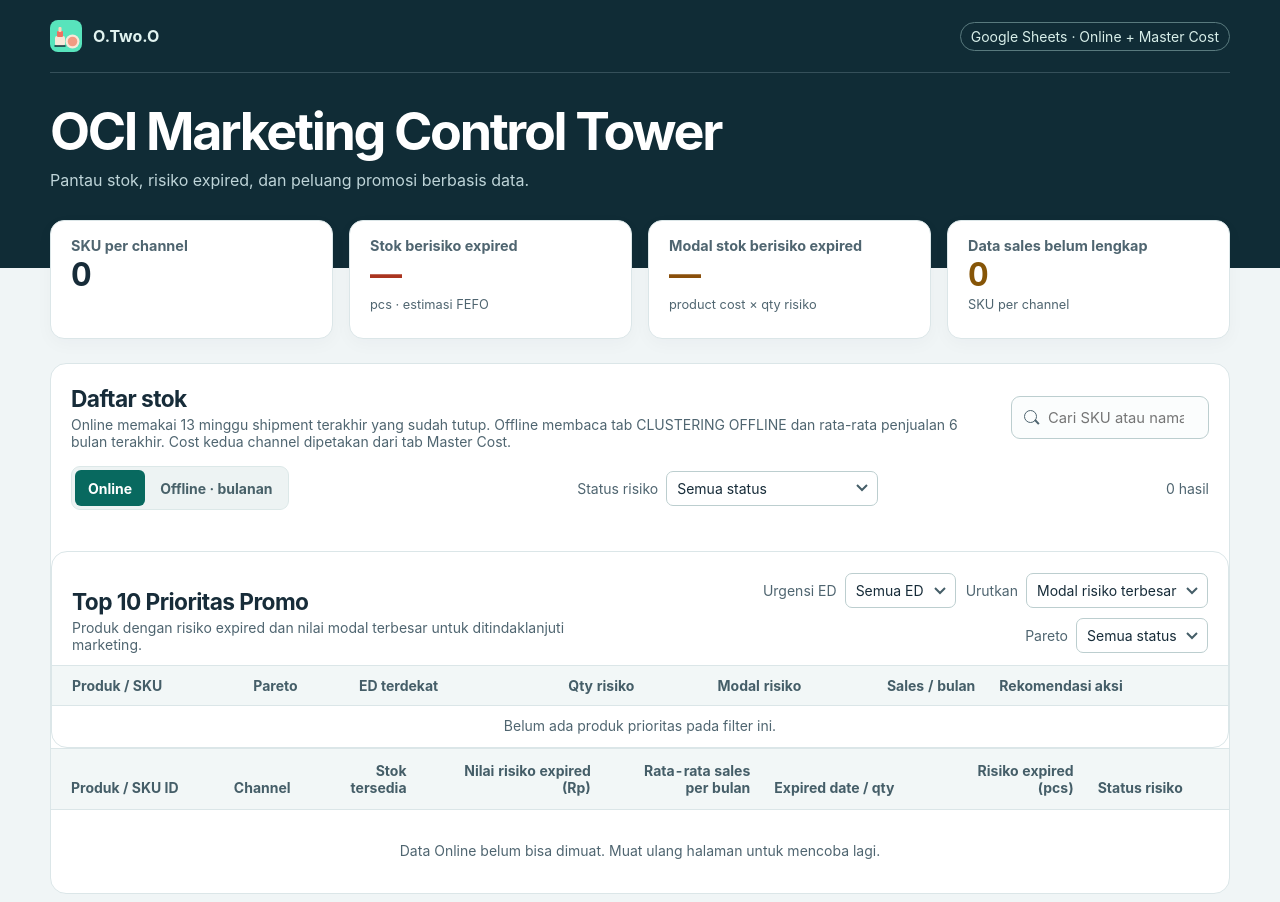
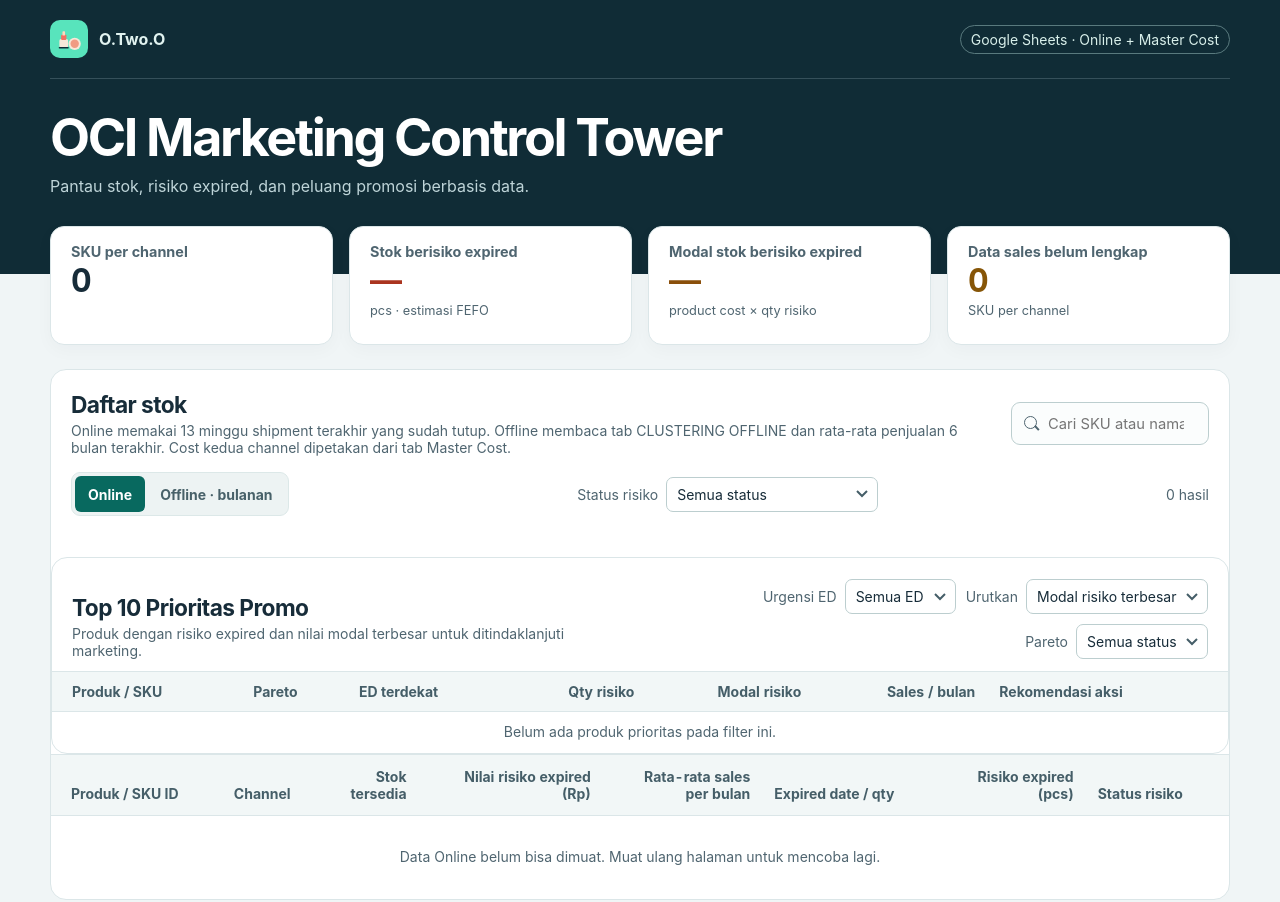
Before and after one commit to khoerulamry0-netizen/oci-indonesia-safelife, a website with bundled scripts: page index.html in a window 1280 px wide. Shown: the top 902 px of the page. Built offline with nearby package versions, Linux system fonts and the light colour scheme; files whose address does not match are found by name.

Commit message:
Polish O.Two.O brand icon

```diff
--- a/styles.css
+++ b/styles.css
@@ -14,7 +14,8 @@ body { margin: 0; }
 .hero { background: #102c36; color: #fff; padding-bottom: 76px; }
 .masthead { display: flex; justify-content: space-between; align-items: center; color: #e1f3f0; border-bottom: 1px solid #35505a; padding: 20px 0; gap: 12px; }
 .brand { display: inline-flex; align-items: center; gap: 11px; font-size: 1rem; font-weight: 750; }
-.brand-icon { display: grid; place-items: center; width: 32px; height: 32px; border-radius: 8px; background: #58e4bc; color: #102c36; font-size: 1.3rem; }
+.brand-icon { display: grid; place-items: center; width: 38px; height: 38px; border-radius: 10px; background: #58e4bc; padding: 5px; }
+.brand-icon svg { display: block; width: 100%; height: 100%; }
 .demo { color: #d8efea; border: 1px solid #597a7e; border-radius: 20px; padding: 5px 10px; font-size: .875rem; }
 h1 { margin: 32px 0 8px; font-size: clamp(2rem, 4.5vw, 3.25rem); line-height: 1.05; letter-spacing: -.045em; }
 .hero p { margin: 0; color: #bed4d8; line-height: 1.55; }
```
